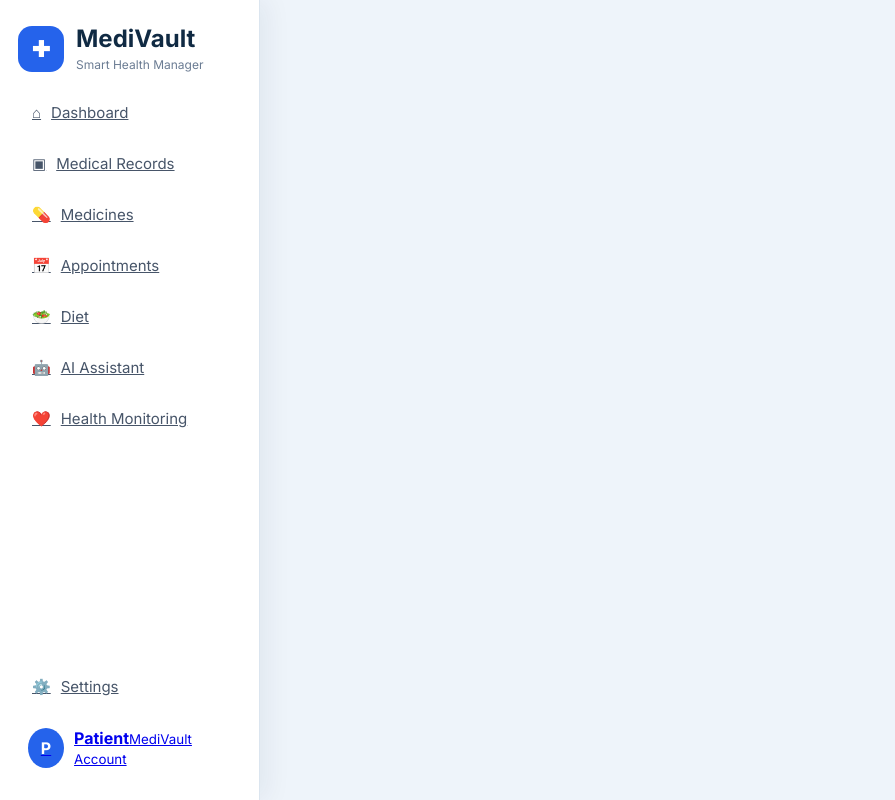
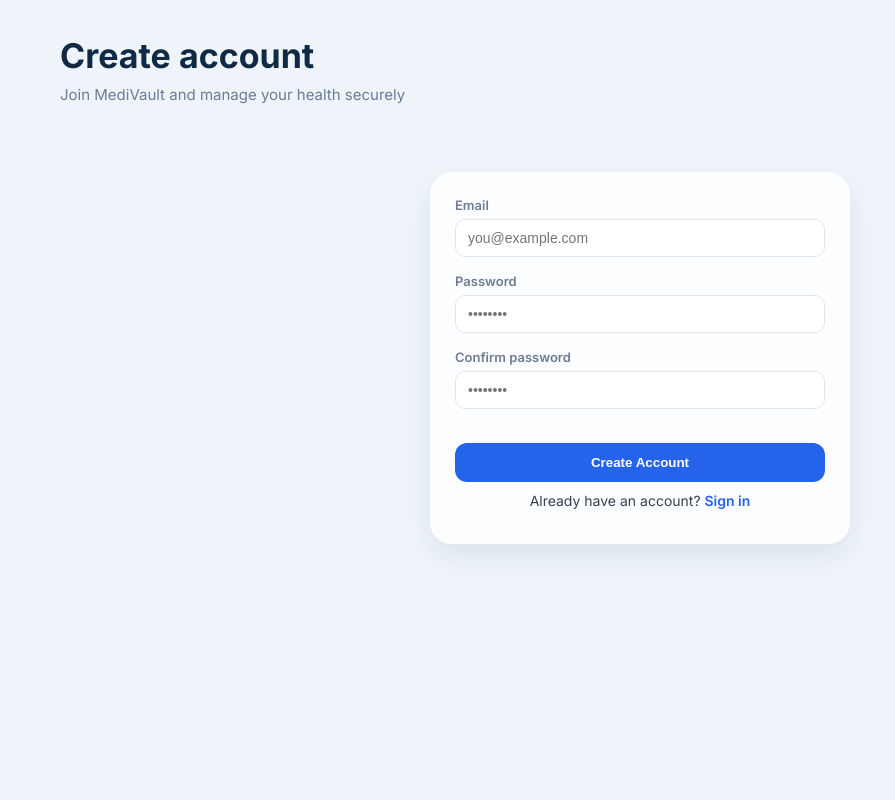
Before and after one commit to Srushtipatil0004/medivault, a React (Vite) app: page /register in a window 1280 px wide. Shown: the whole page, without its empty margins (0-895 px from the left). Built offline with nearby package versions, Linux system fonts and the light colour scheme.

Commit message:
Add Firebase authentication

```diff
--- a/src/App.css
+++ b/src/App.css
@@ -348,6 +348,26 @@
 @media(max-width:768px){
   .form-row{grid-template-columns:1fr}
 }
+
+/* Auth Pages */
+.auth-page{padding:0 24px 24px}
+.auth-main{
+  display:flex;justify-content:center;align-items:flex-start;min-height:70vh;padding-top:40px
+}
+.auth-card{width:100%;max-width:420px}
+.auth-form{display:flex;flex-direction:column;gap:16px}
+.auth-error{
+  padding:10px 12px;background:#fee2e2;color:#991b1b;
+  border-radius:8px;font-size:13px
+}
+.auth-footer{
+  margin-top:16px;text-align:center;font-size:14px;color:#6b7c93
+}
+.auth-footer a{color:#2563eb;font-weight:600;text-decoration:none}
+.auth-footer a:hover{text-decoration:underline}
+@media(max-width:768px){
+  .auth-main{padding-top:24px;min-height:auto}
+}
 @media(max-width:768px){
   .header-actions{flex-direction:column;align-items:stretch}
   .search-input,.filter-select{width:100%}
--- a/src/App.jsx
+++ b/src/App.jsx
@@ -1,6 +1,7 @@
 import "./App.css";
-import { Routes, Route } from "react-router-dom";
+import { Routes, Route, useLocation } from "react-router-dom";
 import Sidebar from "./components/Sidebar";
+import Header from "./components/Header";
 import Dashboard from "./pages/Dashboard";
 import MedicalRecords from "./pages/MedicalRecords";
 import Medicines from "./pages/Medicines";
@@ -10,12 +11,18 @@
 import HealthMonitoring from "./pages/HealthMonitoring";
 import Settings from "./pages/Settings";
 import Profile from "./pages/Profile";
+import Login from "./pages/Login";
+import Register from "./pages/Register";
 
 function App() {
+  const location = useLocation();
+  const isAuthPage = location.pathname === "/login" || location.pathname === "/register";
+
   return (
     <div className="app">
-      <Sidebar />
+      {!isAuthPage && <Sidebar />}
       <main className="main-content">
+        {!isAuthPage && <Header />}
         <Routes>
           <Route path="/" element={<Dashboard />} />
           <Route path="/medical-records" element={<MedicalRecords />} />
@@ -26,6 +33,8 @@
           <Route path="/health-monitoring" element={<HealthMonitoring />} />
           <Route path="/settings" element={<Settings />} />
           <Route path="/profile" element={<Profile />} />
+          <Route path="/login" element={<Login />} />
+          <Route path="/register" element={<Register />} />
         </Routes>
       </main>
     </div>
--- a/src/firebase.js
+++ b/src/firebase.js
@@ -1,5 +1,6 @@
 // src/firebase.js
 import { initializeApp } from "firebase/app";
+import { getAuth } from "firebase/auth";
 
 // Firebase Web App configuration for MediVault Web
 const firebaseConfig = {
@@ -13,5 +14,6 @@
 
 // Initialize Firebase
 const app = initializeApp(firebaseConfig);
+const auth = getAuth(app);
 
-export { app };
+export { app, auth };
--- /dev/null
+++ b/src/pages/Login.jsx
@@ -0,0 +1,91 @@
+import { useState } from "react";
+import { useNavigate, NavLink } from "react-router-dom";
+import { signInWithEmailAndPassword } from "firebase/auth";
+import { auth } from "../firebase";
+
+function Login() {
+  const [email, setEmail] = useState("");
+  const [password, setPassword] = useState("");
+  const [error, setError] = useState("");
+  const [loading, setLoading] = useState(false);
+  const navigate = useNavigate();
+
+  const handleSubmit = async (e) => {
+    e.preventDefault();
+    setError("");
+    setLoading(true);
+    try {
+      await signInWithEmailAndPassword(auth, email, password);
+      navigate("/");
+    } catch (err) {
+      // Friendly error messages
+      const msg = err.message;
+      if (msg.includes("user-not-found") || msg.includes("wrong-password") || msg.includes("invalid-credential")) {
+        setError("Invalid email or password.");
+      } else if (msg.includes("invalid-email")) {
+        setError("Please enter a valid email address.");
+      } else {
+        setError("Login failed. Please try again.");
+      }
+    } finally {
+      setLoading(false);
+    }
+  };
+
+  return (
+    <div className="page-container auth-page">
+      <header className="page-header">
+        <div className="header-text">
+          <h1>Welcome back</h1>
+          <p className="subtitle">Sign in to your MediVault account</p>
+        </div>
+      </header>
+
+      <main className="auth-main">
+        <article className="glass-card auth-card">
+          <form onSubmit={handleSubmit} className="auth-form">
+            {error && <div className="auth-error">{error}</div>}
+
+            <div className="form-field">
+              <label htmlFor="email">Email</label>
+              <input
+                id="email"
+                type="email"
+                placeholder="you@example.com"
+                value={email}
+                onChange={(e) => setEmail(e.target.value)}
+                required
+                autoComplete="email"
+                disabled={loading}
+              />
+            </div>
+
+            <div className="form-field">
+              <label htmlFor="password">Password</label>
+              <input
+                id="password"
+                type="password"
+                placeholder="••••••••"
+                value={password}
+                onChange={(e) => setPassword(e.target.value)}
+                required
+                autoComplete="current-password"
+                disabled={loading}
+              />
+            </div>
+
+            <button type="submit" className="primary-button" disabled={loading}>
+              {loading ? "Signing in…" : "Sign In"}
+            </button>
+          </form>
+
+          <p className="auth-footer">
+            Don't have an account? <NavLink to="/register">Create one</NavLink>
+          </p>
+        </article>
+      </main>
+    </div>
+  );
+}
+
+export default Login;
--- /dev/null
+++ b/src/pages/Register.jsx
@@ -0,0 +1,118 @@
+import { useState } from "react";
+import { useNavigate, NavLink } from "react-router-dom";
+import { createUserWithEmailAndPassword } from "firebase/auth";
+import { auth } from "../firebase";
+
+function Register() {
+  const [email, setEmail] = useState("");
+  const [password, setPassword] = useState("");
+  const [confirmPassword, setConfirmPassword] = useState("");
+  const [error, setError] = useState("");
+  const [loading, setLoading] = useState(false);
+  const navigate = useNavigate();
+
+  const handleSubmit = async (e) => {
+    e.preventDefault();
+    setError("");
+
+    if (password !== confirmPassword) {
+      setError("Passwords do not match.");
+      return;
+    }
+    if (password.length < 6) {
+      setError("Password must be at least 6 characters.");
+      return;
+    }
+
+    setLoading(true);
+    try {
+      await createUserWithEmailAndPassword(auth, email, password);
+      navigate("/");
+    } catch (err) {
+      const msg = err.message;
+      if (msg.includes("email-already-in-use")) {
+        setError("An account with this email already exists.");
+      } else if (msg.includes("invalid-email")) {
+        setError("Please enter a valid email address.");
+      } else if (msg.includes("weak-password")) {
+        setError("Password is too weak. Use at least 6 characters.");
+      } else {
+        setError("Registration failed. Please try again.");
+      }
+    } finally {
+      setLoading(false);
+    }
+  };
+
+  return (
+    <div className="page-container auth-page">
+      <header className="page-header">
+        <div className="header-text">
+          <h1>Create account</h1>
+          <p className="subtitle">Join MediVault and manage your health securely</p>
+        </div>
+      </header>
+
+      <main className="auth-main">
+        <article className="glass-card auth-card">
+          <form onSubmit={handleSubmit} className="auth-form">
+            {error && <div className="auth-error">{error}</div>}
+
+            <div className="form-field">
+              <label htmlFor="email">Email</label>
+              <input
+                id="email"
+                type="email"
+                placeholder="you@example.com"
+                value={email}
+                onChange={(e) => setEmail(e.target.value)}
+                required
+                autoComplete="email"
+                disabled={loading}
+              />
+            </div>
+
+            <div className="form-field">
+              <label htmlFor="password">Password</label>
+              <input
+                id="password"
+                type="password"
+                placeholder="••••••••"
+                value={password}
+                onChange={(e) => setPassword(e.target.value)}
+                required
+                autoComplete="new-password"
+                disabled={loading}
+                minLength={6}
+              />
+            </div>
+
+            <div className="form-field">
+              <label htmlFor="confirmPassword">Confirm password</label>
+              <input
+                id="confirmPassword"
+                type="password"
+                placeholder="••••••••"
+                value={confirmPassword}
+                onChange={(e) => setConfirmPassword(e.target.value)}
+                required
+                autoComplete="new-password"
+                disabled={loading}
+              />
+            </div>
+
+            <button type="submit" className="primary-button" disabled={loading}>
+              {loading ? "Creating account…" : "Create Account"}
+            </button>
+          </form>
+
+          <p className="auth-footer">
+            Already have an account? <NavLink to="/login">Sign in</NavLink>
+          </p>
+        </article>
+      </main>
+    </div>
+  );
+}
+
+export default Register;
```
